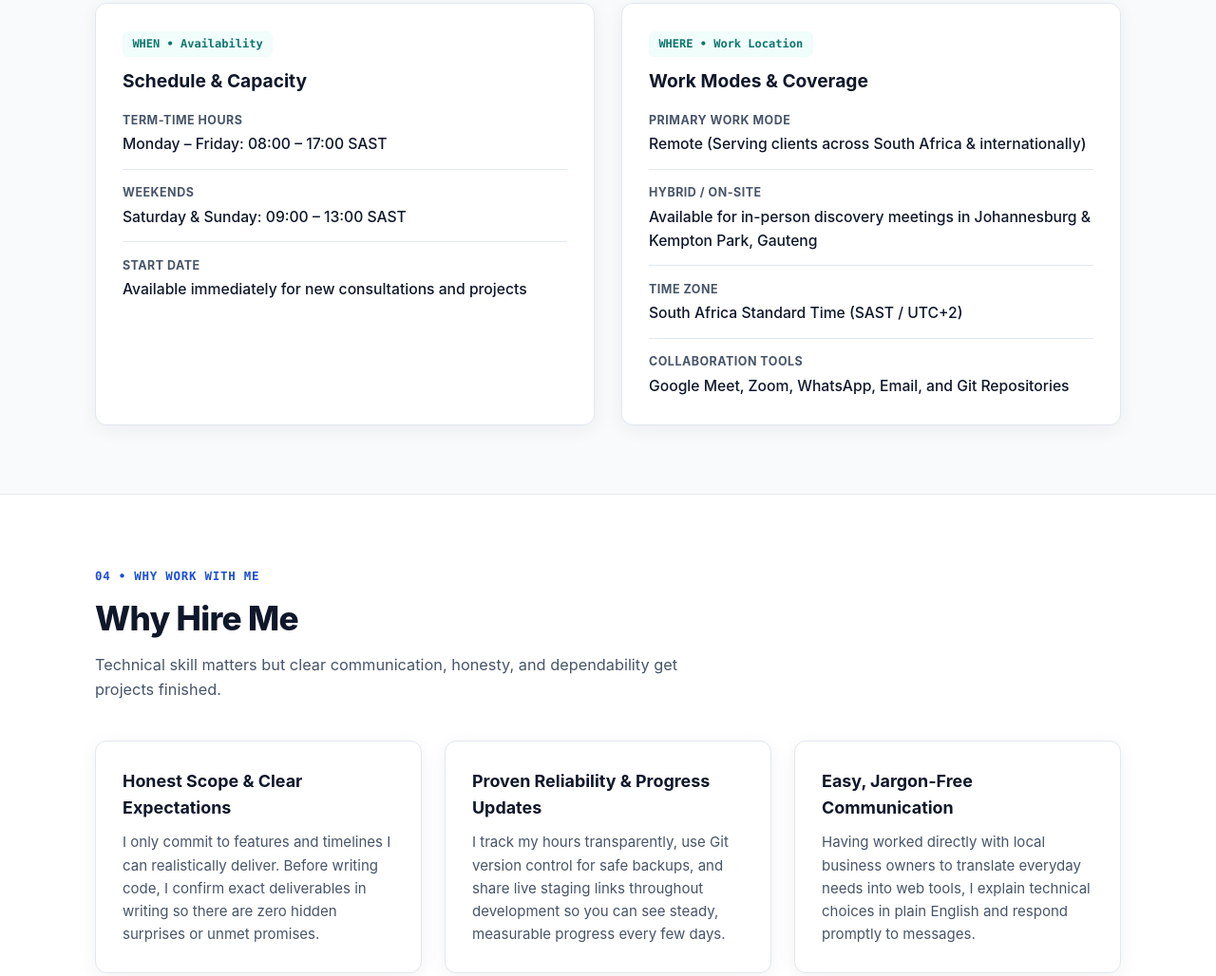
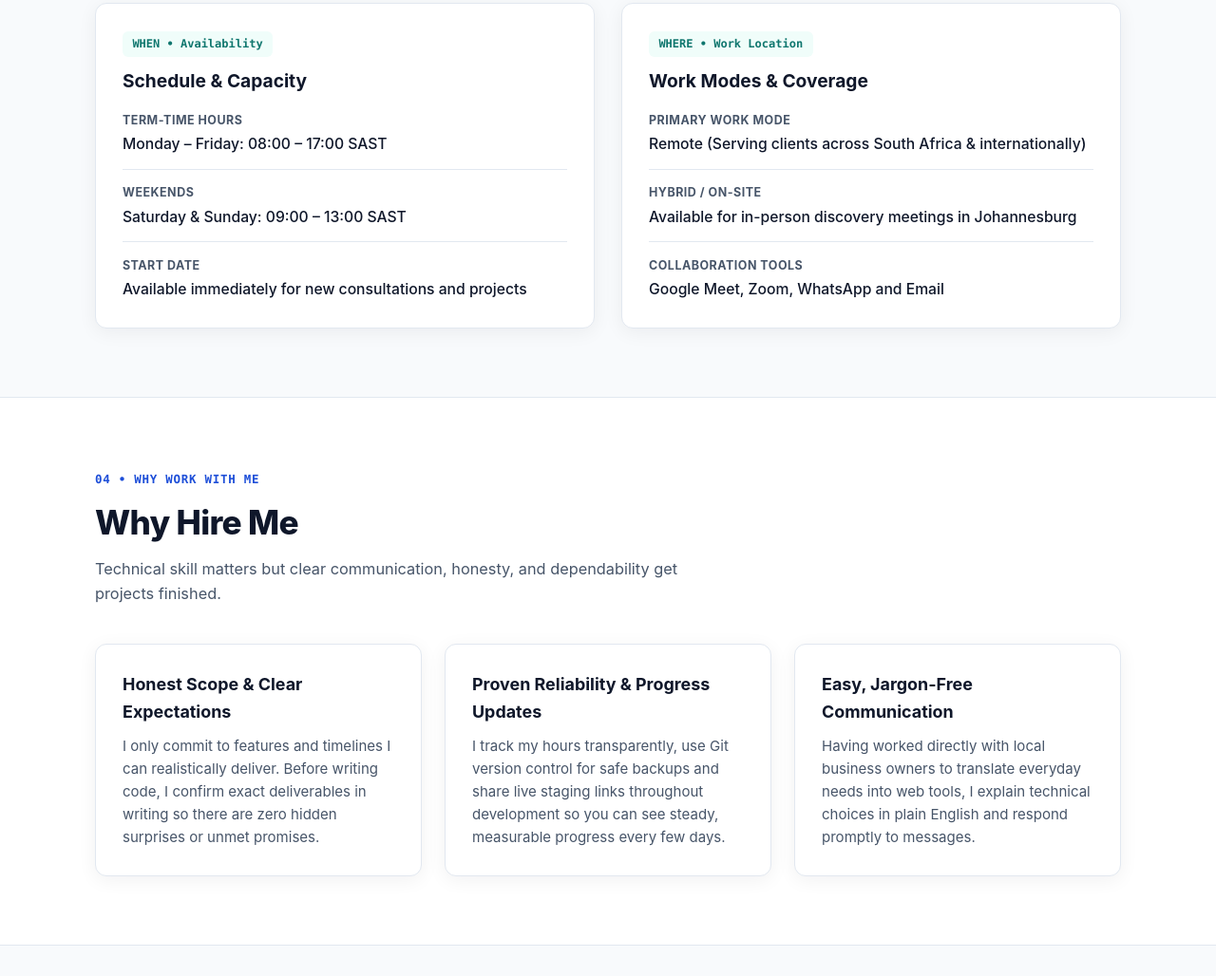
Before and after one commit to shongwe-sbu/sibusiso-shongwe-business-portfolio, a plain HTML site: page index.html in a window 1280 px wide. Shown: the part 2810-3838 px from the top of the page at 95% size. Drawn offline with Linux system fonts and the light colour scheme.

Commit message:
Update index.html

```diff
--- a/index.html
+++ b/index.html
@@ -137,7 +137,6 @@
       </div>
     </section>
 
-    <!-- SERVICES (WHAT) SECTION -->
     <section class="section" id="services">
       <div class="container">
         <div class="section-header">
@@ -151,7 +150,7 @@
             <div class="service-icon">01</div>
             <h3>Custom Static &amp; Business Websites</h3>
             <p>
-              Clean, fast-loading, mobile-responsive websites built from scratch for local businesses, freelancers, and startups that need a trustworthy online home.
+              Clean, fast-loading, mobile-responsive websites built from scratch for local businesses, freelancers and startups that need a trustworthy online home.
             </p>
             <ul class="check-list">
               <li>Multi-page business &amp; portfolio sites</li>
@@ -199,13 +198,11 @@
             <span class="tag">VS Code</span>
             <span class="tag">REST APIs &amp; JSON</span>
             <span class="tag">Wix / Cloud Static Hosting</span>
-            <span class="tag">Zoho Books &amp; Clockify</span>
           </div>
         </div>
       </div>
     </section>
 
-    <!-- AVAILABILITY (WHEN) & WORK LOCATION (WHERE) -->
     <section class="section section-alt" id="logistics">
       <div class="container">
         <div class="section-header">
@@ -244,15 +241,11 @@
               </li>
               <li>
                 <span class="label">Hybrid / On-Site</span>
-                <span class="value">Available for in-person discovery meetings in Johannesburg &amp; Kempton Park, Gauteng</span>
-              </li>
-              <li>
-                <span class="label">Time Zone</span>
-                <span class="value">South Africa Standard Time (SAST / UTC+2)</span>
+                <span class="value">Available for in-person discovery meetings in Johannesburg</span>
               </li>
               <li>
                 <span class="label">Collaboration Tools</span>
-                <span class="value">Google Meet, Zoom, WhatsApp, Email, and Git Repositories</span>
+                <span class="value">Google Meet, Zoom, WhatsApp and Email</span>
               </li>
             </ul>
           </div>
@@ -260,7 +253,6 @@
       </div>
     </section>
 
-    <!-- WHY HIRE YOU (WHY) -->
     <section class="section" id="why-hire">
       <div class="container">
         <div class="section-header">
@@ -280,7 +272,7 @@
           <div class="card why-card">
             <h3>Proven Reliability &amp; Progress Updates</h3>
             <p>
-              I track my hours transparently, use Git version control for safe backups, and share live staging links throughout development so you can see steady, measurable progress every few days.
+              I track my hours transparently, use Git version control for safe backups and share live staging links throughout development so you can see steady, measurable progress every few days.
             </p>
           </div>
 
@@ -294,7 +286,6 @@
       </div>
     </section>
 
-    <!-- RATES (HOW MUCH) -->
     <section class="section section-alt" id="rates">
       <div class="container">
         <div class="section-header">
@@ -428,7 +419,7 @@
         <a href="#contact">Contact</a>
       </div>
       <div class="footer-copy">
-        &copy; 2026 Sibusiso Shongwe (sibusisoshongwe.co.za). All rights reserved.
+        &copy; 2026 Sibusiso Shongwe. All rights reserved.
       </div>
     </div>
   </footer>
```
